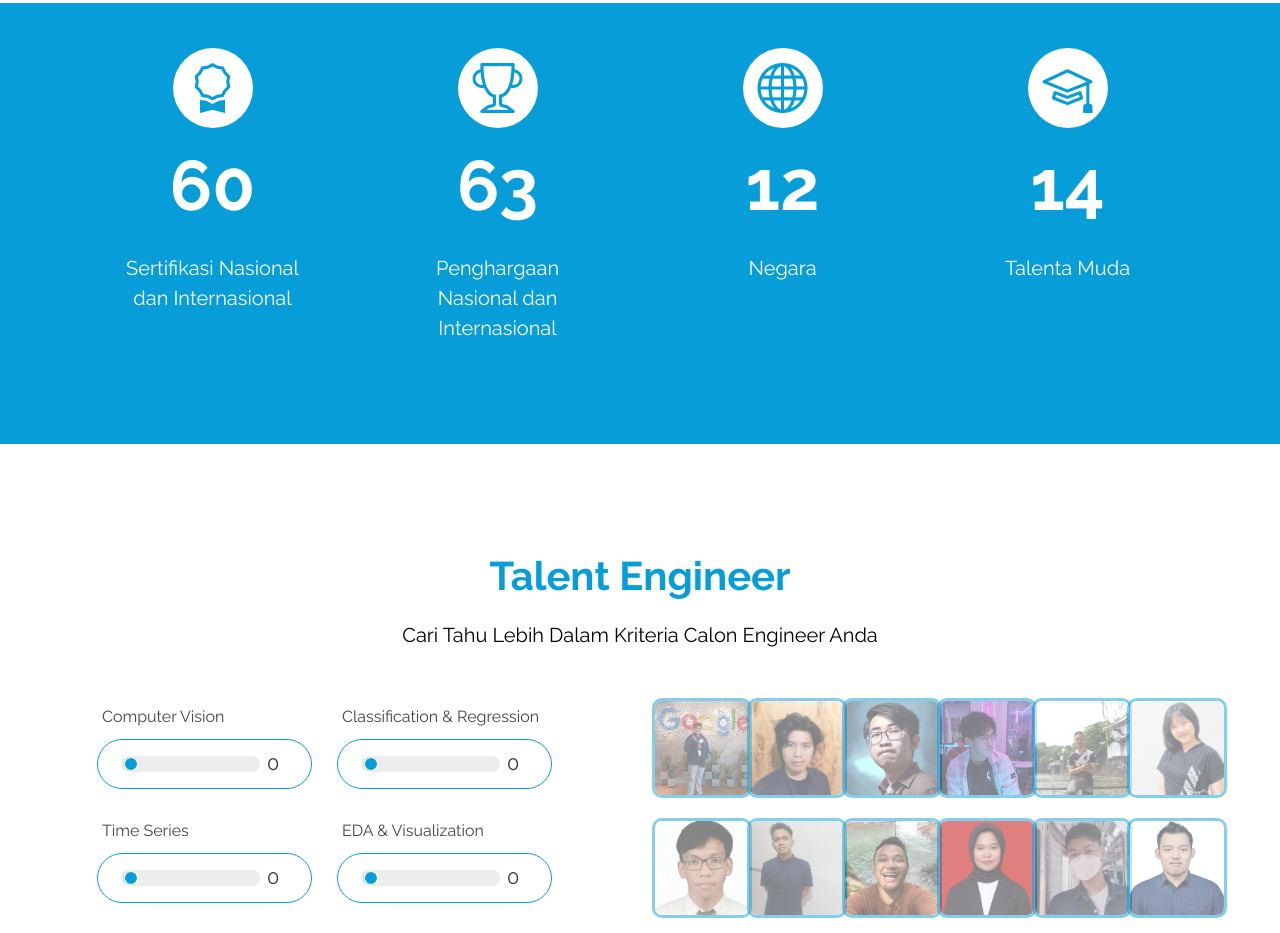
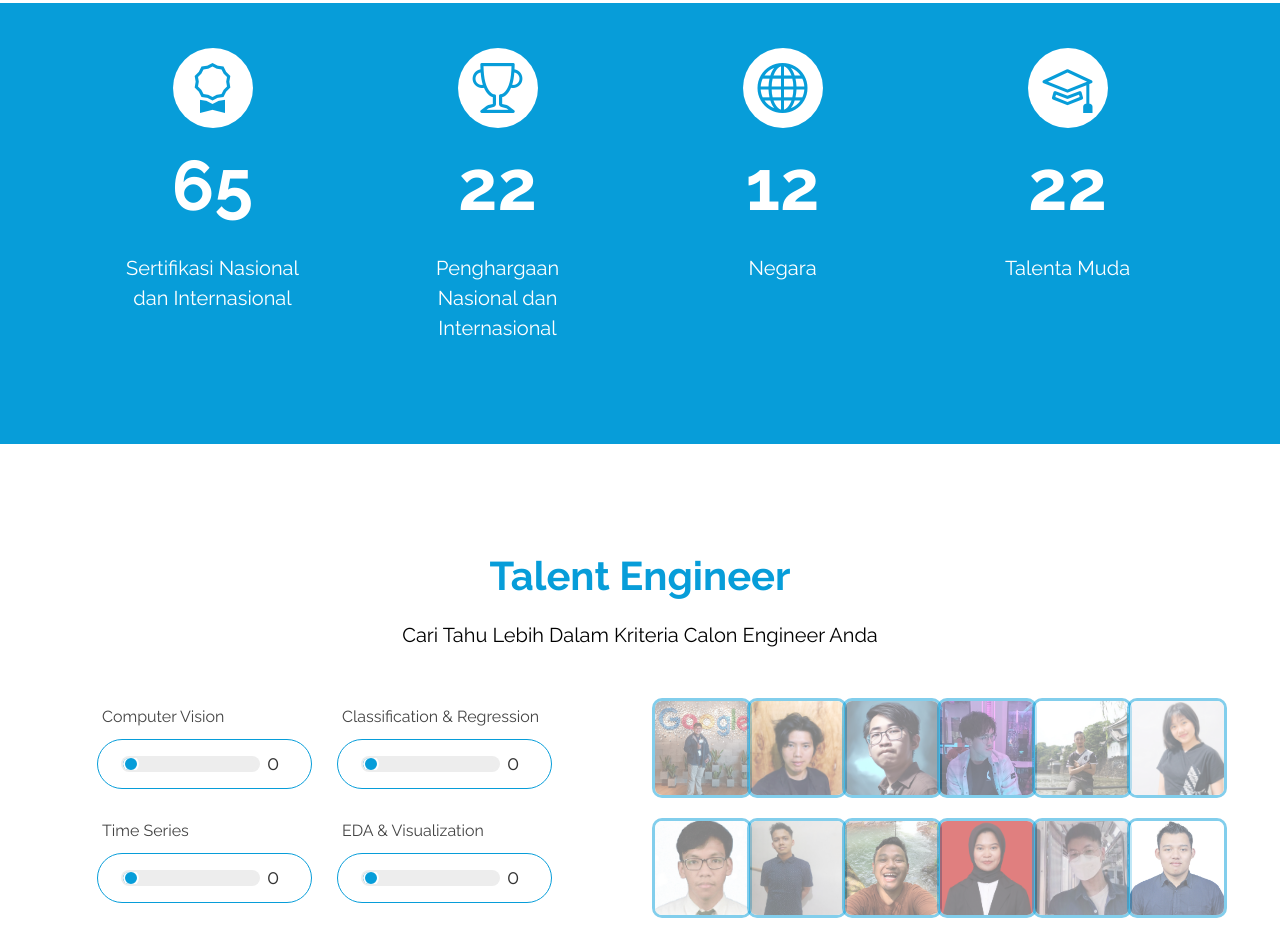
Before and after one commit to mellasylvie/test_landing, a plain HTML site: page index.html in a window 1280 px wide. Shown: the part 1920-2853 px from the top of the page. Drawn offline with nearby package versions, Linux system fonts and the light colour scheme; some packages are replaced by stand-ins of ours; a script that the page names is missing.

Commit message:
fix data

```diff
--- a/index.html
+++ b/index.html
@@ -176,7 +176,7 @@
           <div class="col-lg-3 col-md-6">
             <div class="count-box">
               <i class="bi bi-award"></i>
-              <span data-purecounter-start="0" data-purecounter-end="60" data-purecounter-duration="1" class="purecounter"></span>
+              <span data-purecounter-start="0" data-purecounter-end="65" data-purecounter-duration="1" class="purecounter"></span>
               <p>Sertifikasi Nasional dan Internasional</p>
             </div>
           </div>
@@ -184,7 +184,7 @@
           <div class="col-lg-3 col-md-6 mt-5 mt-md-0">
             <div class="count-box">
               <i class="bi bi-trophy"></i>
-              <span data-purecounter-start="0" data-purecounter-end="63" data-purecounter-duration="1" class="purecounter"></span>
+              <span data-purecounter-start="0" data-purecounter-end="22" data-purecounter-duration="1" class="purecounter"></span>
               <p>Penghargaan Nasional dan Internasional</p>
             </div>
           </div>
@@ -200,7 +200,7 @@
           <div class="col-lg-3 col-md-6 mt-5 mt-lg-0">
             <div class="count-box">
               <i class="bi bi-mortarboard"></i>
-              <span data-purecounter-start="0" data-purecounter-end="14" data-purecounter-duration="1" class="purecounter"></span>
+              <span data-purecounter-start="0" data-purecounter-end="22" data-purecounter-duration="1" class="purecounter"></span>
               <p>Talenta Muda</p>
             </div>
           </div>
```
